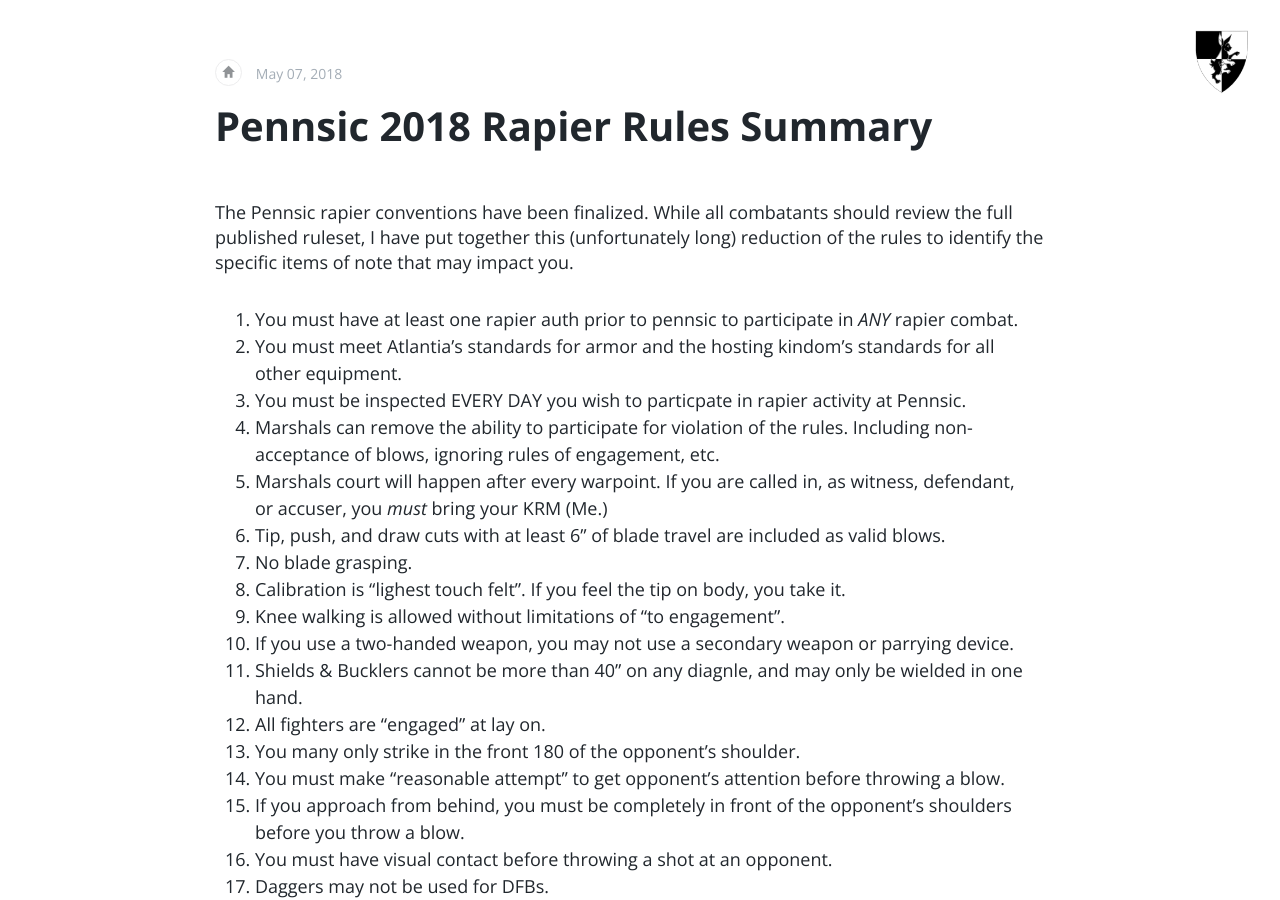
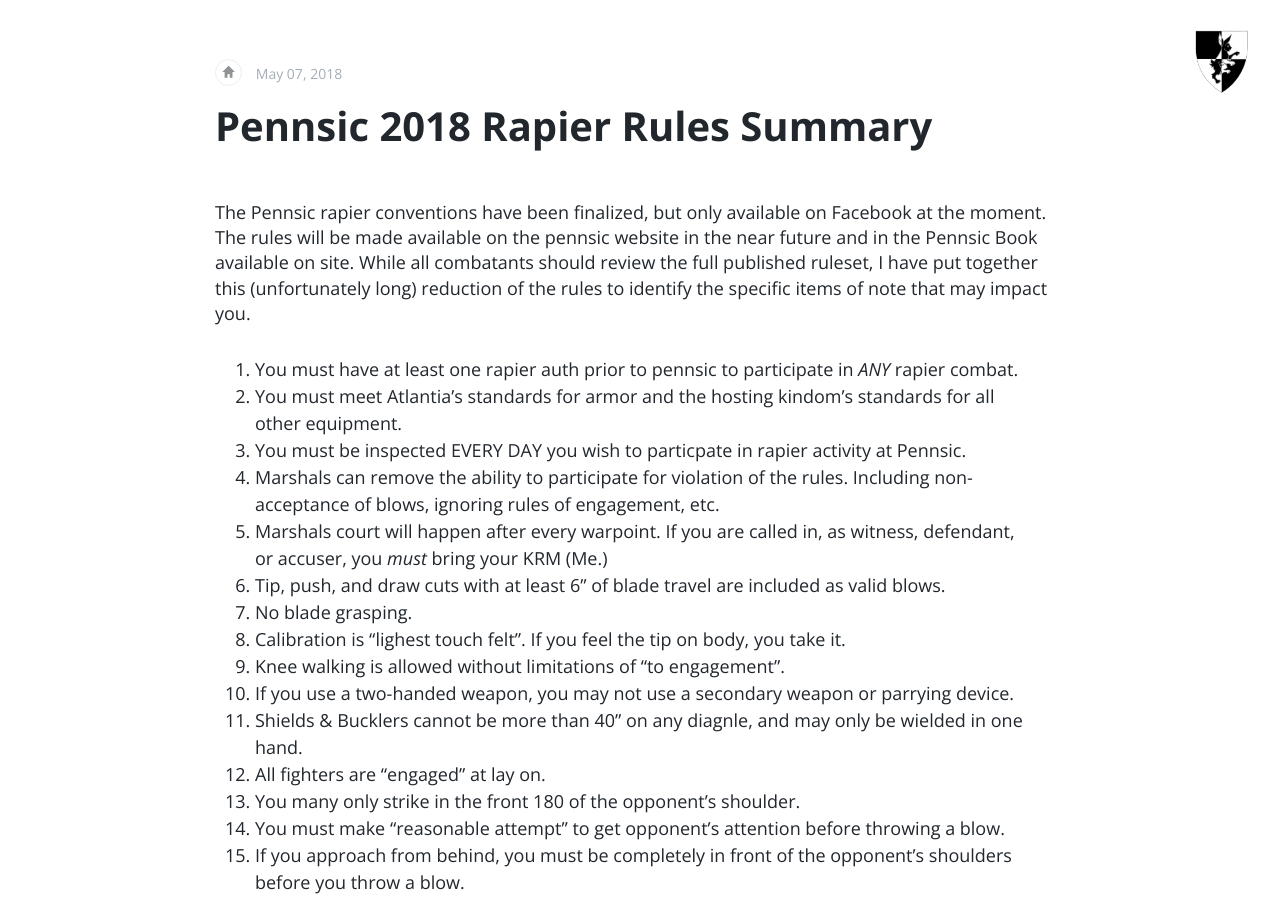
Before and after one commit to demoray/demoray.github.io, a Jekyll site: the page built from _posts/2018-05-07-pennsic-redux.md, in a window 1280 px wide and 900 px high. Built offline with Jekyll 4.4.1, drawn with Linux system fonts in a browser that asks for light colours; comment, search, counter and statistics services are not loaded.

Commit message:
more about not linking to rules

```diff
--- a/_posts/2018-05-07-pennsic-redux.md
+++ b/_posts/2018-05-07-pennsic-redux.md
@@ -4,7 +4,7 @@
 ---
 
 
-The Pennsic rapier conventions have been finalized.  While all combatants should review the full published ruleset, I have put together this (unfortunately long) reduction of the rules to identify the specific items of note that may impact you.
+The Pennsic rapier conventions have been finalized, but only available on Facebook at the moment.  The rules will be made available on the pennsic website in the near future and in the Pennsic Book available on site.  While all combatants should review the full published ruleset, I have put together this (unfortunately long) reduction of the rules to identify the specific items of note that may impact you.
 
 1. You must have at least one rapier auth prior to pennsic to participate in *ANY* rapier combat.
 2. You must meet Atlantia's standards for armor and the hosting kindom's standards for all other equipment.
```
